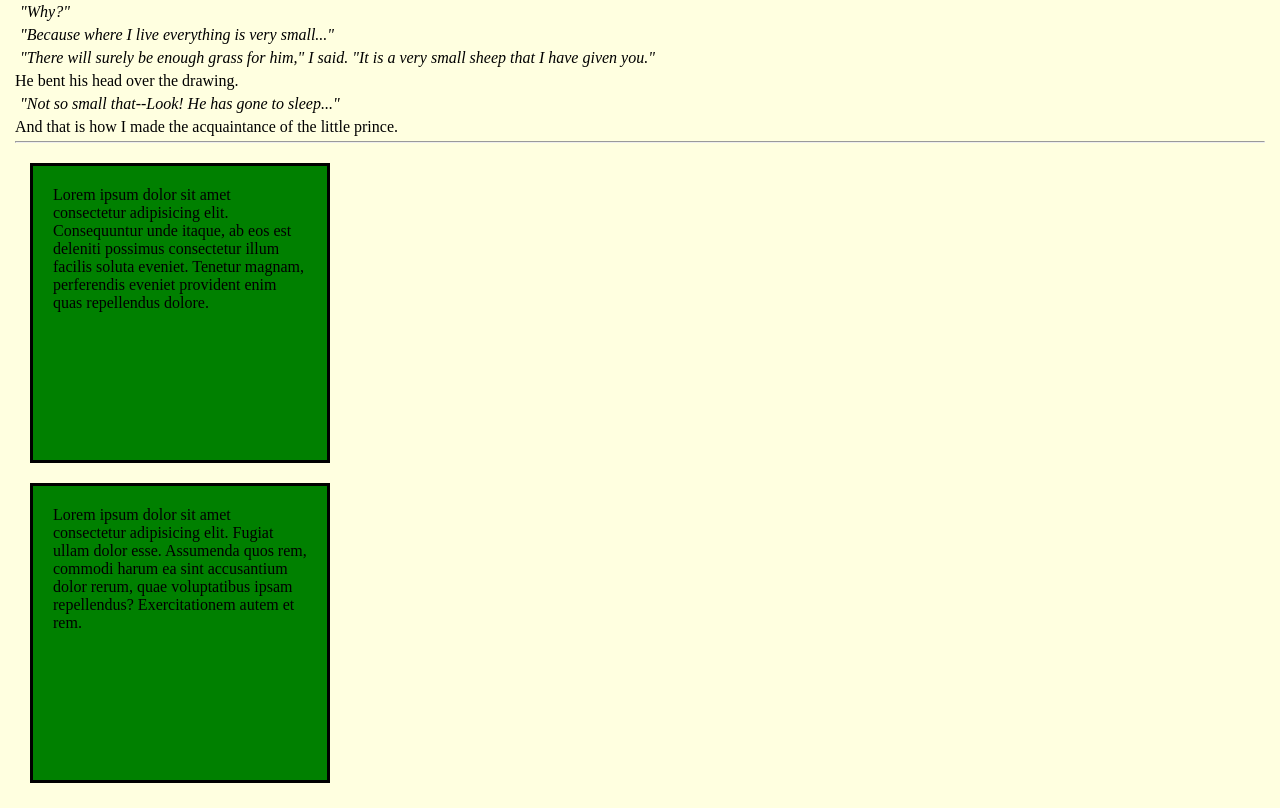
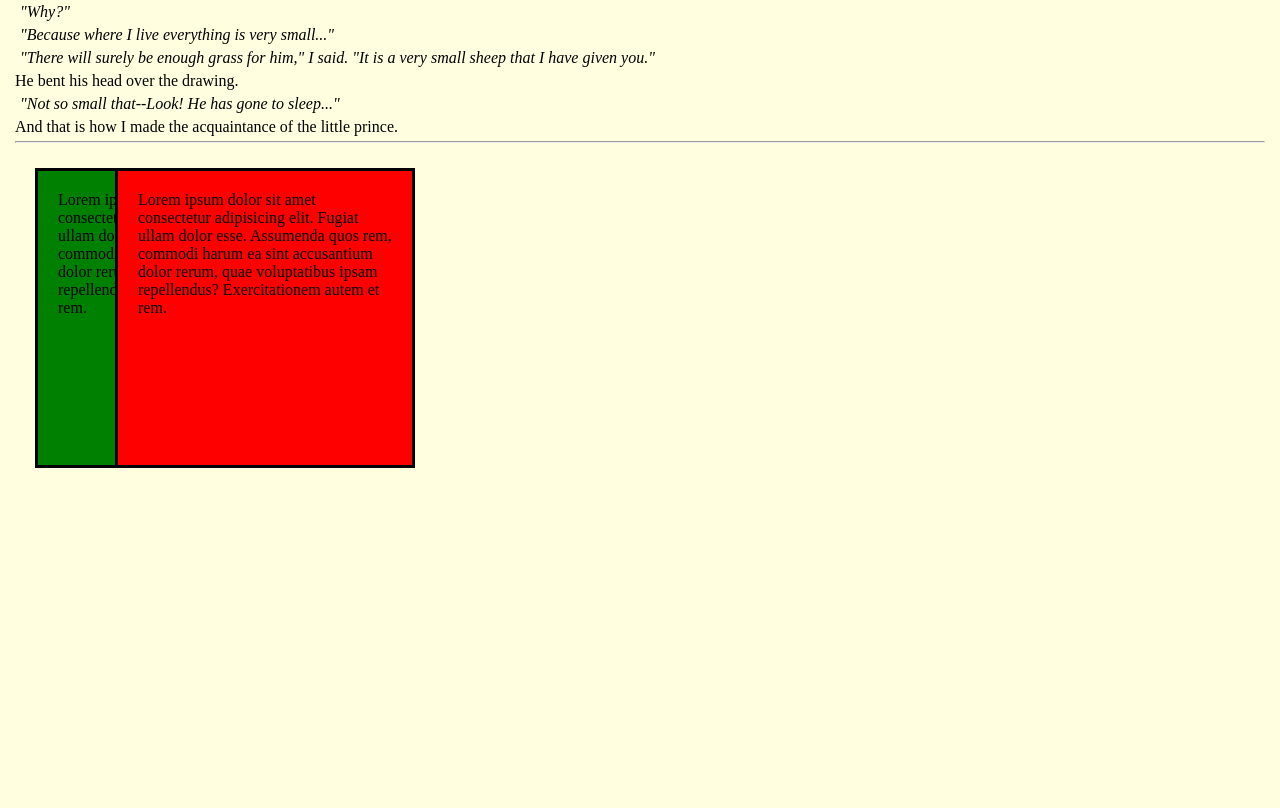
Before and after one commit to zavitayte/htmlcss, a plain HTML site: page src/index.html in a window 1280 px wide. Shown: the part 2805-3613 px from the top of the page. After the commit the page ends 3273 px from the top, so only its background shows below. Drawn offline with Linux system fonts and the light colour scheme.

Commit message:
chaange position

```diff
--- a/src/css/style.css
+++ b/src/css/style.css
@@ -28,10 +28,25 @@ h4,h2 {
 }
 
 .box {
+    position: absolute;
+    display: inline-block;
     width: 300px;
     height: 300px;
     background-color: green;
     padding: 20px;
     border: 3px solid black;
     margin: 20px;
+    z-index: 3;
 }
+
+.red {
+    background-color: red;
+    left: 80px;
+    position: absolute;
+    z-index: 4;
+}
+
+.example {
+    position: relative;
+
+}
--- a/src/index.html
+++ b/src/index.html
@@ -90,12 +90,18 @@
     <p>And that is how I made the acquaintance of the little prince.</p>
     <hr>
 
+<div class="example">
     <div class="box">
         Lorem ipsum dolor sit amet consectetur adipisicing elit. Consequuntur unde itaque, ab eos est deleniti possimus consectetur illum facilis soluta eveniet. Tenetur magnam, perferendis eveniet provident enim quas repellendus dolore.
     </div>
     <div class="box">
         Lorem ipsum dolor sit amet consectetur adipisicing elit. Fugiat ullam dolor esse. Assumenda quos rem, commodi harum ea sint accusantium dolor rerum, quae voluptatibus ipsam repellendus? Exercitationem autem et rem.
     </div>
+    <div class="box red">
+        Lorem ipsum dolor sit amet consectetur adipisicing elit. Fugiat ullam dolor esse. Assumenda quos rem, commodi harum ea sint accusantium dolor rerum, quae voluptatibus ipsam repellendus? Exercitationem autem et rem.
+    </div>
+</div>
+
 
 </body>
 </html>
```
